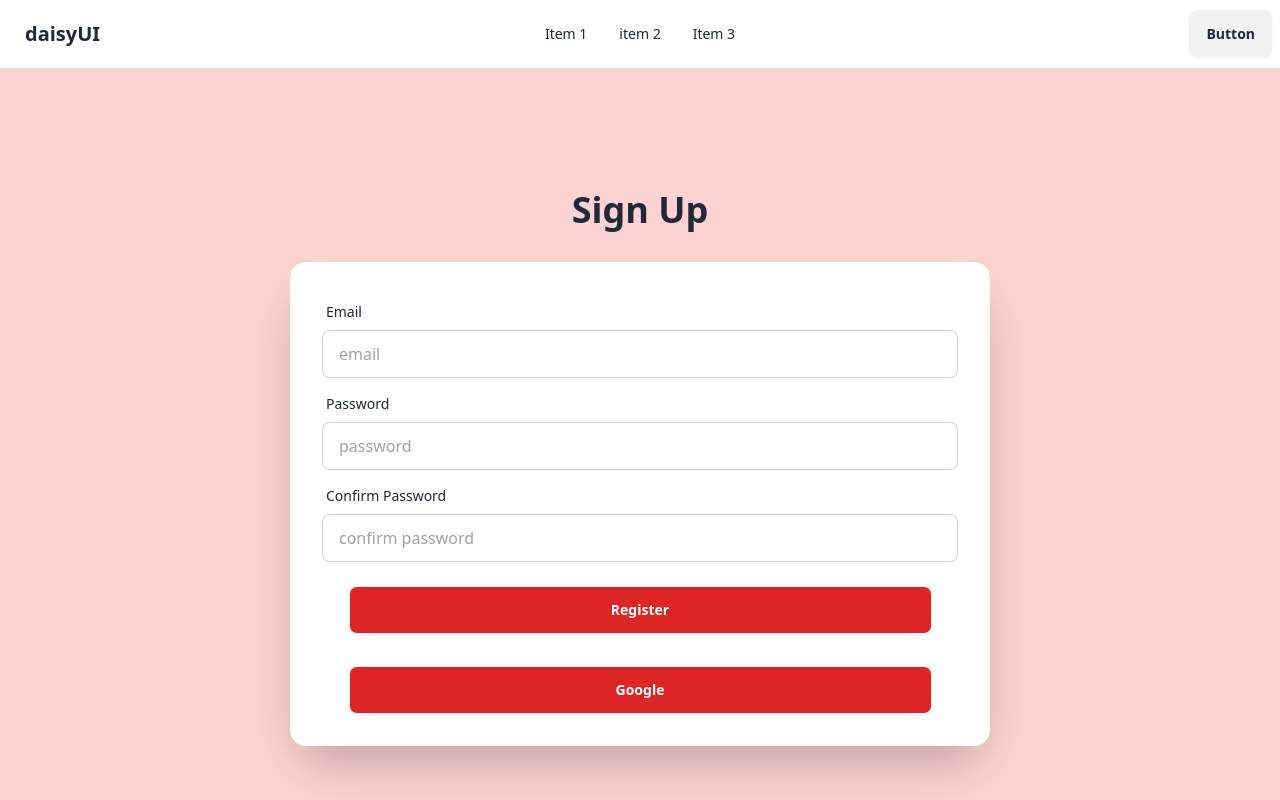
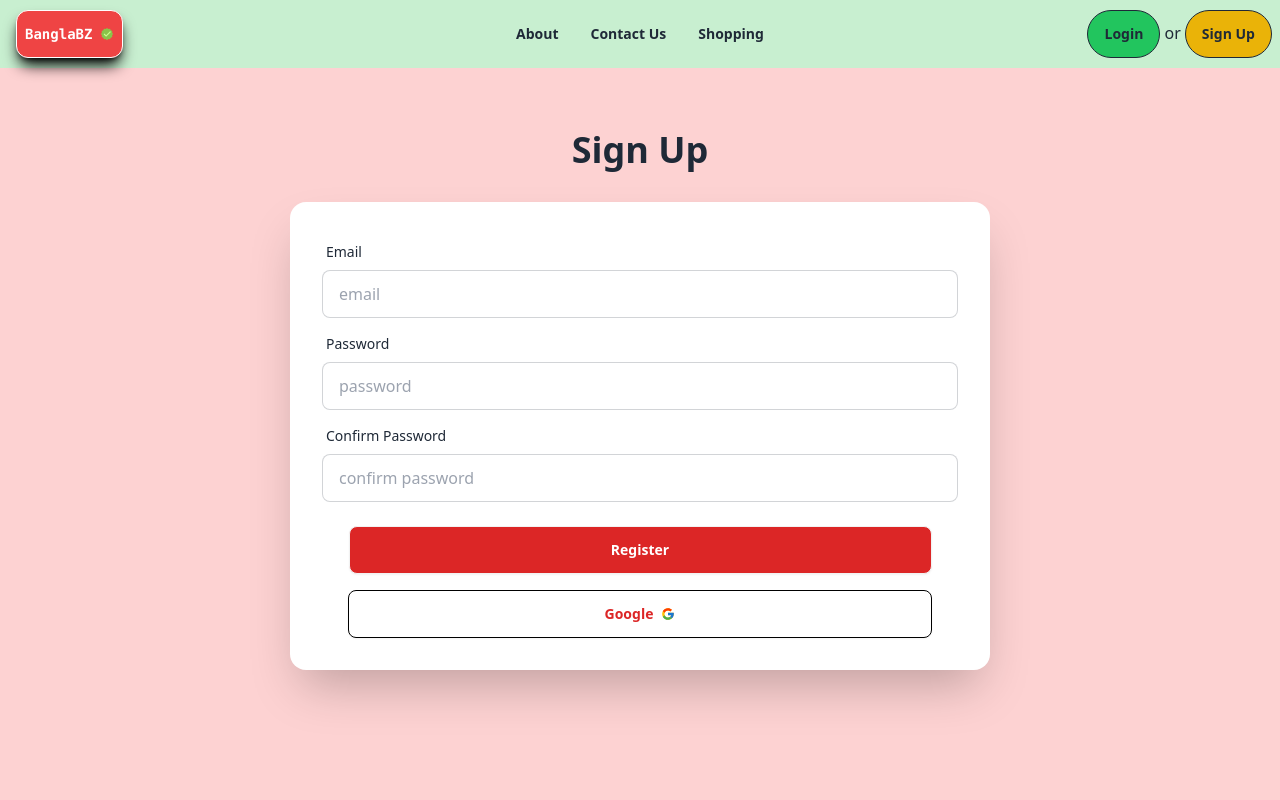
Before and after one commit to abdullahMsiam/bangla-bazar-client, a React (Vite) app: page /register in a window 1280 px wide. Shown: the top 800 px of the page. Built offline with nearby package versions, Linux system fonts and the light colour scheme; no server answers.

Commit message:
navbar and footer

```diff
--- a/package.json
+++ b/package.json
@@ -16,6 +16,7 @@
     "react": "^18.2.0",
     "react-countdown": "^2.3.5",
     "react-dom": "^18.2.0",
+    "react-icons": "^5.2.1",
     "react-router-dom": "^6.23.1",
     "sort-by": "^1.2.0"
   },
--- a/src/AuthProviders/AuthProviders.jsx
+++ b/src/AuthProviders/AuthProviders.jsx
@@ -1,4 +1,4 @@
-import { GoogleAuthProvider, getAuth, onAuthStateChanged, signInWithPopup } from "firebase/auth";
+import { GoogleAuthProvider, getAuth, onAuthStateChanged, signInWithPopup, signOut } from "firebase/auth";
 import { createContext, useEffect, useState } from "react";
 import { app } from "../firebase/Firebase.config";
 
@@ -11,6 +11,7 @@ const auth = getAuth(app);
 const AuthProvider = ({ children }) => {
 
     const [user, setUser] = useState(null);
+    const [loading, setLoading] = useState(true);
 
     const googleProvider = new GoogleAuthProvider();
 
@@ -18,12 +19,20 @@ const AuthProvider = ({ children }) => {
         return signInWithPopup(auth, googleProvider);
     }
 
+    const logout = () => {
+        return signOut(auth).then(() => setUser(null));
+    }
+
 
     useEffect(() => {
         const unsubscribe = onAuthStateChanged(auth, (currentUser) => {
             if (currentUser) {
                 setUser(currentUser);
+                setLoading(false);
                 console.log(currentUser);
+            }
+            else {
+                setLoading(false)
             }
         });
 
@@ -32,7 +41,7 @@ const AuthProvider = ({ children }) => {
         }
     }, [])
 
-    const authInfo = { user, googleLogin, };
+    const authInfo = { user, loading, googleLogin, logout, };
 
     return (
         <AuthContext.Provider value={authInfo}>
--- /dev/null
+++ b/src/components/BanglaBazar.jsx
@@ -0,0 +1,12 @@
+import { FcApproval } from "react-icons/fc";
+import { Link } from "react-router-dom";
+
+const BanglaBazar = () => {
+    return (
+        <div>
+            <h1 className="font-mono ms-2 btn btn-outline font-bold bg-red-500 text-white py-4 shadow-black shadow-lg px-2 rounded-xl flex "> <Link to={"/"}>BanglaBZ</Link> <FcApproval /> </h1>
+        </div>
+    );
+};
+
+export default BanglaBazar;
--- a/src/components/Navbar.jsx
+++ b/src/components/Navbar.jsx
@@ -1,18 +1,27 @@
+import { Link } from "react-router-dom";
+import useAuth from "../hooks/useAuth";
+import Tooltip from "./Tooltip";
+import BanglaBazar from "./BanglaBazar";
 
 const Navbar = () => {
 
+    const { user, logout, } = useAuth();
+
     const navMenu = (
         <>
-            <li><a>Item 1</a></li>
-            <li>
-                <a >item 2</a>
-            </li>
-            <li><a>Item 3</a></li>
+            <li className="font-bold"> <Link to={"/about"}>About</Link> </li>
+            <li className="font-bold"> <Link to={"/about"}>Contact Us</Link> </li>
+            <li className="font-bold"> <Link to={"/about"}>Shopping</Link> </li>
+
         </>
     );
+
+    const handleLogout = () => {
+        logout();
+    }
     return (
         <div>
-            <div className="navbar bg-base-100">
+            <div className="navbar bg-green-200 bg-opacity-80 fixed top-0 z-20 ">
                 <div className="navbar-start">
                     <div className="dropdown">
                         <div tabIndex={0} role="button" className="btn btn-ghost lg:hidden">
@@ -22,7 +31,7 @@ const Navbar = () => {
                             {navMenu}
                         </ul>
                     </div>
-                    <a className="btn btn-ghost text-xl">daisyUI</a>
+                    <BanglaBazar />
                 </div>
                 <div className="navbar-center hidden lg:flex">
                     <ul className="menu menu-horizontal px-1">
@@ -30,7 +39,27 @@ const Navbar = () => {
                     </ul>
                 </div>
                 <div className="navbar-end">
-                    <a className="btn">Button</a>
+                    <div>
+                        {
+                            user ?
+                                <div className="flex justify-center items-center gap-2">
+                                    <div>
+                                        <Tooltip text={user.displayName}>
+                                            <img className="rounded-full w-10 border border-green-700 tooltip" src={user.photoURL} alt="" />
+                                        </Tooltip>
+
+                                    </div>
+                                    <button onClick={() => handleLogout()} className="btn btn-outline bg-red-600 rounded-badge font-bold">Logout</button>
+                                </div> : <div>
+                                    <Link to={"/login"}>
+                                        <button className="btn btn-outline bg-green-500 rounded-badge font-bold">Login </button>
+                                    </Link> or
+                                    <Link to={"/register"}>
+                                        <button className="ms-1 btn btn-outline bg-yellow-500 rounded-badge font-bold">Sign Up</button>
+                                    </Link>
+                                </div>
+                        }
+                    </div>
                 </div>
             </div>
         </div>
--- /dev/null
+++ b/src/components/Tooltip.jsx
@@ -0,0 +1,14 @@
+
+// eslint-disable-next-line react/prop-types
+const Tooltip = ({ text, children }) => {
+    return (
+        <div className="relative group inline-block">
+            {children}
+            <div className="absolute top-full left-1/2 transform -translate-x-1/2 mt-2 w-max p-2 bg-gray-700 text-white text-sm rounded opacity-0 group-hover:opacity-100 transition-opacity duration-300">
+                {text}
+            </div>
+        </div>
+    );
+};
+
+export default Tooltip;
--- /dev/null
+++ b/src/components/login-register/GoogleLogin.jsx
@@ -0,0 +1,20 @@
+import { FcGoogle } from "react-icons/fc";
+import useAuth from "../../hooks/useAuth";
+
+const GoogleLogin = () => {
+
+    const { googleLogin } = useAuth();
+
+
+    const handleGoogleLogin = () => {
+        googleLogin();
+    }
+    return (
+        <div className="w-9/12 md:w-10/12 mb-8" onClick={() => handleGoogleLogin()}>
+            <button className="btn border border-black bg-white text-red-600 w-full font-bold"> Google <FcGoogle /> </button>
+
+        </div>
+    );
+};
+
+export default GoogleLogin;
--- a/src/layouts/DashboardLayout.jsx
+++ b/src/layouts/DashboardLayout.jsx
@@ -1,9 +1,44 @@
 import { Outlet } from 'react-router-dom';
 
 const DashboardLayout = () => {
+
+    const navmenu = (
+        <>
+            <li><a>Navbar Item 1</a></li>
+            <li><a>Navbar Item 2</a></li>
+        </>
+    )
     return (
         <div>
-            <Outlet />
+            <div className="drawer">
+                <input id="my-drawer-3" type="checkbox" className="drawer-toggle" />
+                <div className="drawer-content flex flex-col">
+                    {/* Navbar */}
+                    <div className="w-full navbar bg-green-200 bg-opacity-55 ">
+                        <div className="flex-none lg:hidden">
+                            <label htmlFor="my-drawer-3" aria-label="open sidebar" className="btn btn-square btn-ghost">
+                                <svg xmlns="http://www.w3.org/2000/svg" fill="none" viewBox="0 0 24 24" className="inline-block w-6 h-6 stroke-current"><path strokeLinecap="round" strokeLinejoin="round" strokeWidth="2" d="M4 6h16M4 12h16M4 18h16"></path></svg>
+                            </label>
+                        </div>
+                        <div className="flex px-2 mx-2">Navbar Title</div>
+                        <div className="flex-none hidden lg:block mx-auto">
+                            <ul className="menu menu-horizontal">
+                                {/* Navbar menu content here */}
+                                {navmenu}
+                            </ul>
+                        </div>
+                    </div>
+                    {/* Page content here */}
+                    <Outlet />
+                </div>
+                <div className="drawer-side">
+                    <label htmlFor="my-drawer-3" aria-label="close sidebar" className="drawer-overlay"></label>
+                    <ul className="menu p-4 w-80 min-h-full bg-base-200">
+                        {/* Sidebar content here */}
+                        {navmenu}
+                    </ul>
+                </div>
+            </div>
         </div>
     );
 };
--- a/src/pages/Login.jsx
+++ b/src/pages/Login.jsx
@@ -1,8 +1,7 @@
-import useAuth from "../hooks/useAuth";
+import GoogleLogin from "../components/login-register/GoogleLogin";
+
 
 const Login = () => {
-
-    const { googleLogin } = useAuth();
 
     const handleSubmit = (e) => {
         e.preventDefault();
@@ -13,9 +12,7 @@ const Login = () => {
 
         console.log(email, password);
     }
-    const handleGoogleLogin = () => {
-        googleLogin();
-    }
+
     return (
         <div>
             <div className="hero min-h-screen bg-red-300 bg-opacity-50">
@@ -42,8 +39,8 @@ const Login = () => {
                                 <input type="submit" className="btn bg-red-600 text-white w-11/12 mt-4" value="Register" />
                             </div>
                         </form>
-                        <div onClick={handleGoogleLogin} className="card-body flex justify-center items-center -mt-8">
-                            <input type="submit" className="btn bg-red-600 text-white w-11/12" value="Google" />
+                        <div className=" flex justify-center items-center -mt-4">
+                            <GoogleLogin />
                         </div>
                     </div>
                 </div>
--- a/src/pages/Register.jsx
+++ b/src/pages/Register.jsx
@@ -1,3 +1,4 @@
+import GoogleLogin from "../components/login-register/GoogleLogin";
 
 const Register = () => {
 
@@ -42,8 +43,8 @@ const Register = () => {
                                 <input type="submit" className="btn bg-red-600 text-white w-11/12 mt-4" value="Register" />
                             </div>
                         </form>
-                        <div className="card-body flex justify-center items-center -mt-8">
-                            <input type="submit" className="btn bg-red-600 text-white w-11/12" value="Google" />
+                        <div className="flex justify-center items-center -mt-4">
+                            <GoogleLogin />
                         </div>
                     </div>
                 </div>
--- /dev/null
+++ b/src/pages/dashboard/Dashboard.jsx
@@ -0,0 +1,10 @@
+
+const Dashboard = () => {
+    return (
+        <div>
+            this is Dashboard
+        </div>
+    );
+};
+
+export default Dashboard;
```
Also changed, not shown: src/firebase/Firebase.config.js (+0 -9 lines), src/routes/Routes.jsx (+12 -0 lines), src/assets/2149271040 - Copy.jpg (added), 1 other file (tests, documents, lock files or other folders).
